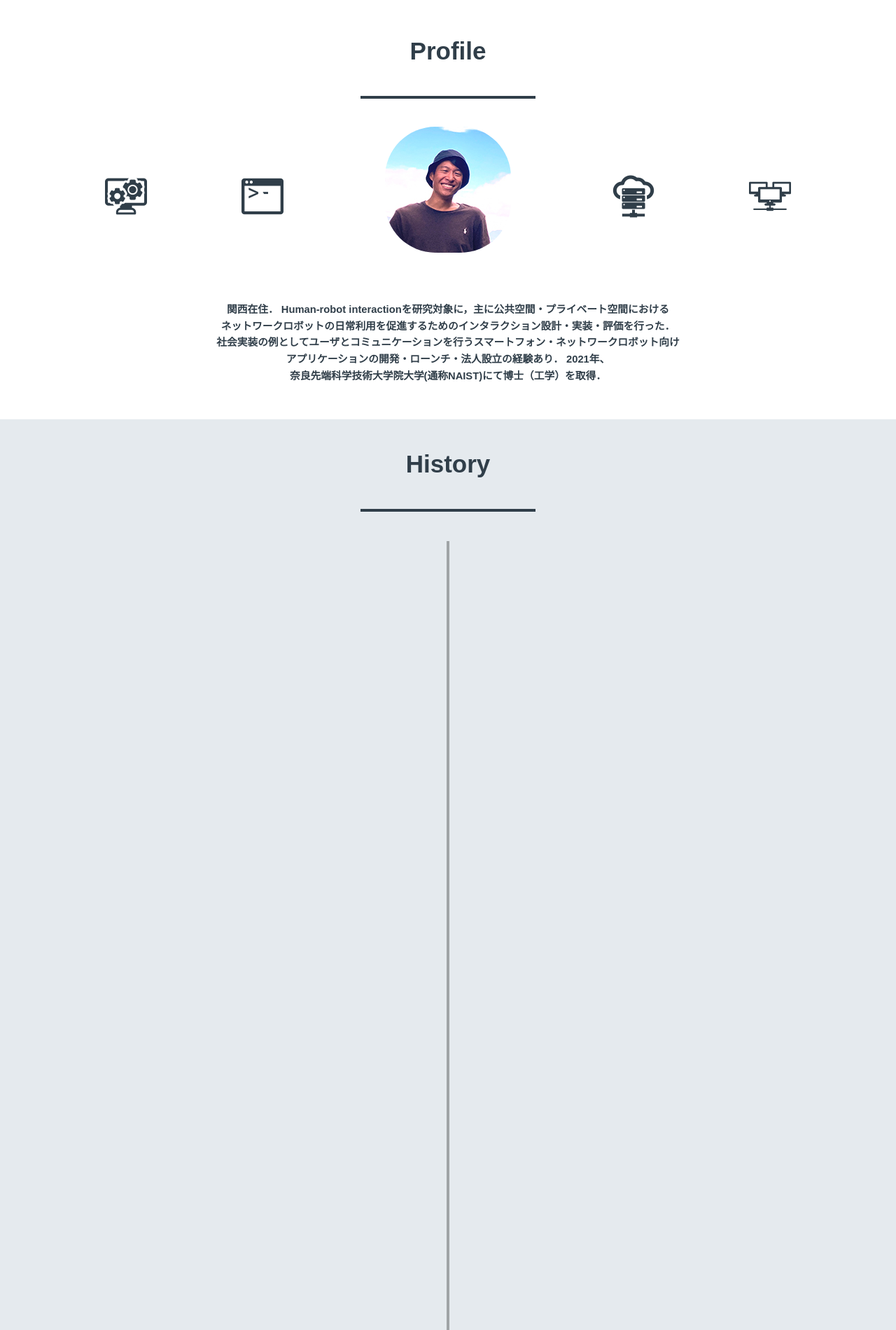
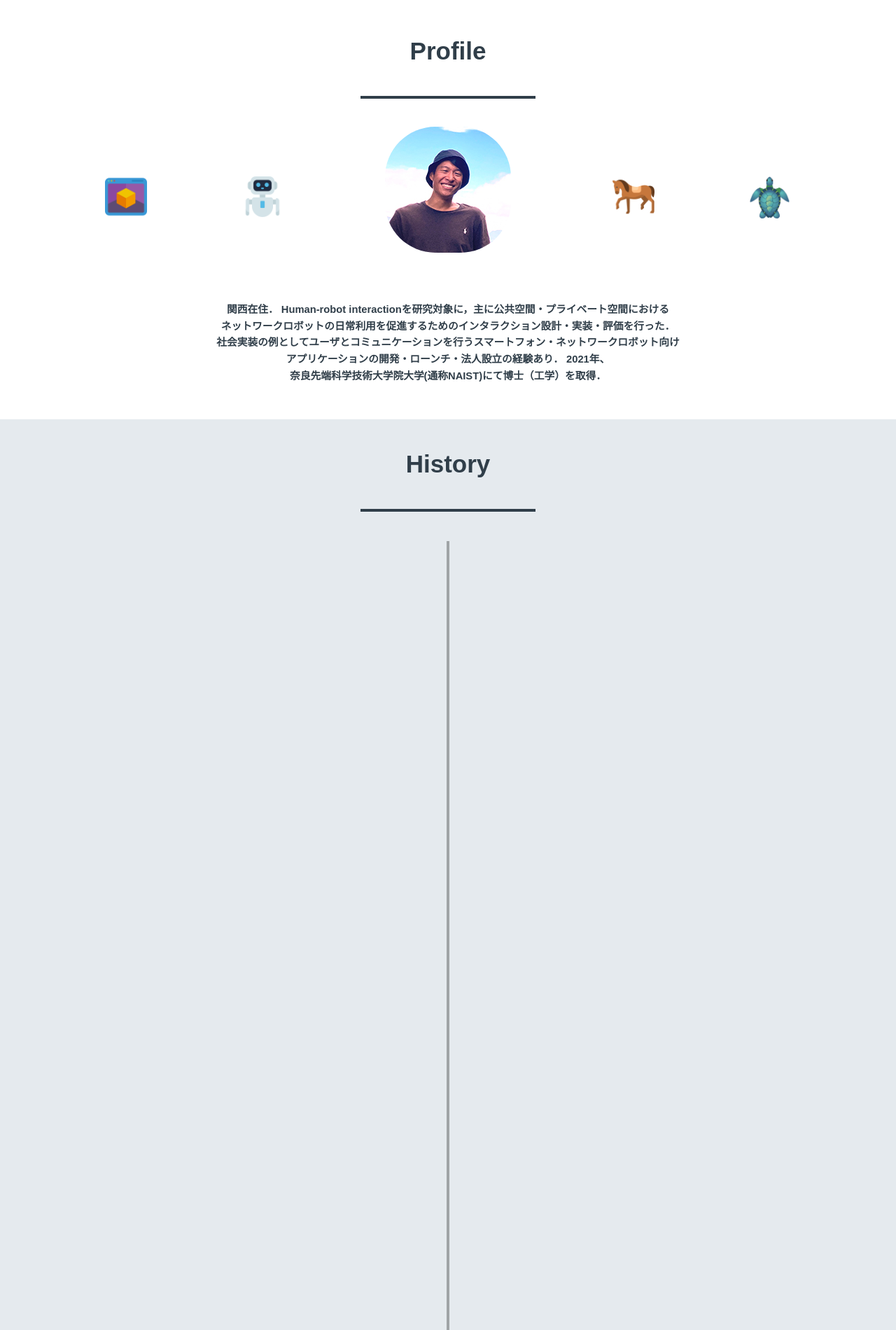
Before and after one commit to shogo-ni/shogo-ni.github.io, a Jekyll site: the page built from index.markdown, in a window 1280 px wide. Shown: the part 476-2376 px from the top of the page at 70% size. Built offline with Jekyll 4.4.1, drawn with Linux system fonts in a browser that asks for light colours; nearby versions of some CDN libraries.

Commit message:
Replace icons in about-page

```diff
--- a/_includes/about.html
+++ b/_includes/about.html
@@ -1,4 +1,25 @@
-<section><h3 id="about-me">Profile</h3><hr class="bar"/><div class="about-lock"><div ontouchstart="this.classList.toggle('hover');" class="flip-container"><div class="flipper"><div class="front"><div class="face-img"></div></div><div class="back"><div class="face1-img"></div></div></div></div><div class="glyph-icon flaticon-cogwheel28"></div><div class="glyph-icon flaticon-computer1"></div><div class="glyph-icon flaticon-hosting"></div><div class="glyph-icon flaticon-computers13"></div></div><div class="blurb">
+<section><h3 id="about-me">Profile</h3>
+    <hr class="bar"/><div class="about-lock">
+        <div ontouchstart="this.classList.toggle('hover');" class="flip-container">
+            <div class="flipper">
+                <div class="front">
+                    <div class="face-img">
+
+                    </div>
+                </div>
+                <div class="back">
+                    <div class="face1-img"></div>
+                </div>
+            </div>
+        </div>
+        <img class="glyph-icon communicative-robot" src="../assets/img/Communicative-robot.png" style="width: 60px;">
+        <img class="glyph-icon software-engineering" src="../assets/img/Software-engineering.png" style="width: 60px;">
+        <img class="glyph-icon ride-horse" src="../assets/img/Ride-horse.png" style="width: 60px;">
+        <img class="glyph-icon ros-kame" src="../assets/img/ROS-kame.png" style="width: 60px;">
+        <!-- <div class="glyph-icon flaticon-cogwheel28"></div> -->
+        <!-- <div class="glyph-icon flaticon-computer1"></div> -->
+    </div>
+    <div class="blurb">
         <h6>
             関西在住．
             Human-robot interactionを研究対象に，主に公共空間・プライベート空間における<br>ネットワークロボットの日常利用を促進するためのインタラクション設計・実装・評価を行った．
@@ -17,4 +38,6 @@
             中には、寝台、机、いす、それに燭台を置きましょう。そうすれば、<br>
             おいでになるたびに、そこでゆっくりお休みになれますから。
         </p> -->
-</div><div class="skill-lock"></div></section>
+    </div>
+    <div class="skill-lock"></div>
+</section>
--- a/assets/css/main.css
+++ b/assets/css/main.css
@@ -804,6 +804,12 @@ footer {
       display: none; }
     .about-lock .flaticon-computers13 {
       display: none; } }
+    .about-lock .software-engineering {
+      display: none; }
+    .about-lock .ride-horse {
+      display: none; }
+    .about-lock .ros-kame {
+      display: none; }
 
 @media only screen and (min-width: 650px) {
   .about-lock {
@@ -832,7 +838,8 @@ footer {
     -o-justify-content: space-between;
     justify-content: space-between;
     -ms-flex-pack: justify; }
-    .about-lock .flaticon-cogwheel28 {
+    /* .about-lock .flaticon-cogwheel28 { */
+    .about-lock .software-engineering {
       -webkit-box-ordinal-group: 1;
       box-ordinal-group: 1;
       -webkit-order: 1;
@@ -840,7 +847,8 @@ footer {
       order: 1;
       -ms-flex-order: 1;
       display: block; }
-    .about-lock .flaticon-computer1 {
+    /* .about-lock .flaticon-computer1 { */
+    .about-lock .communicative-robot{
       -webkit-box-ordinal-group: 2;
       box-ordinal-group: 2;
       -webkit-order: 2;
@@ -848,7 +856,8 @@ footer {
       order: 2;
       -ms-flex-order: 2;
       display: block; }
-    .about-lock .flaticon-hosting {
+    /* .about-lock .flaticon-hosting { */
+    .about-lock .ride-horse {
       -webkit-box-ordinal-group: 4;
       box-ordinal-group: 4;
       -webkit-order: 4;
@@ -856,7 +865,8 @@ footer {
       order: 4;
       -ms-flex-order: 4;
       display: block; }
-    .about-lock .flaticon-computers13 {
+    /* .about-lock .flaticon-computers13 { */
+    .about-lock .ros-kame {
       -webkit-box-ordinal-group: 5;
       box-ordinal-group: 5;
       -webkit-order: 5;
```
Also changed, not shown: assets/img/Communicative-robot.png (added), assets/img/ROS-kame.png (added), assets/img/Ride-horse.png (added), assets/img/Software-engineering.png (added), assets/img/totalcount.png (deleted). Lines whose indentation alone changed are shown as unchanged.
